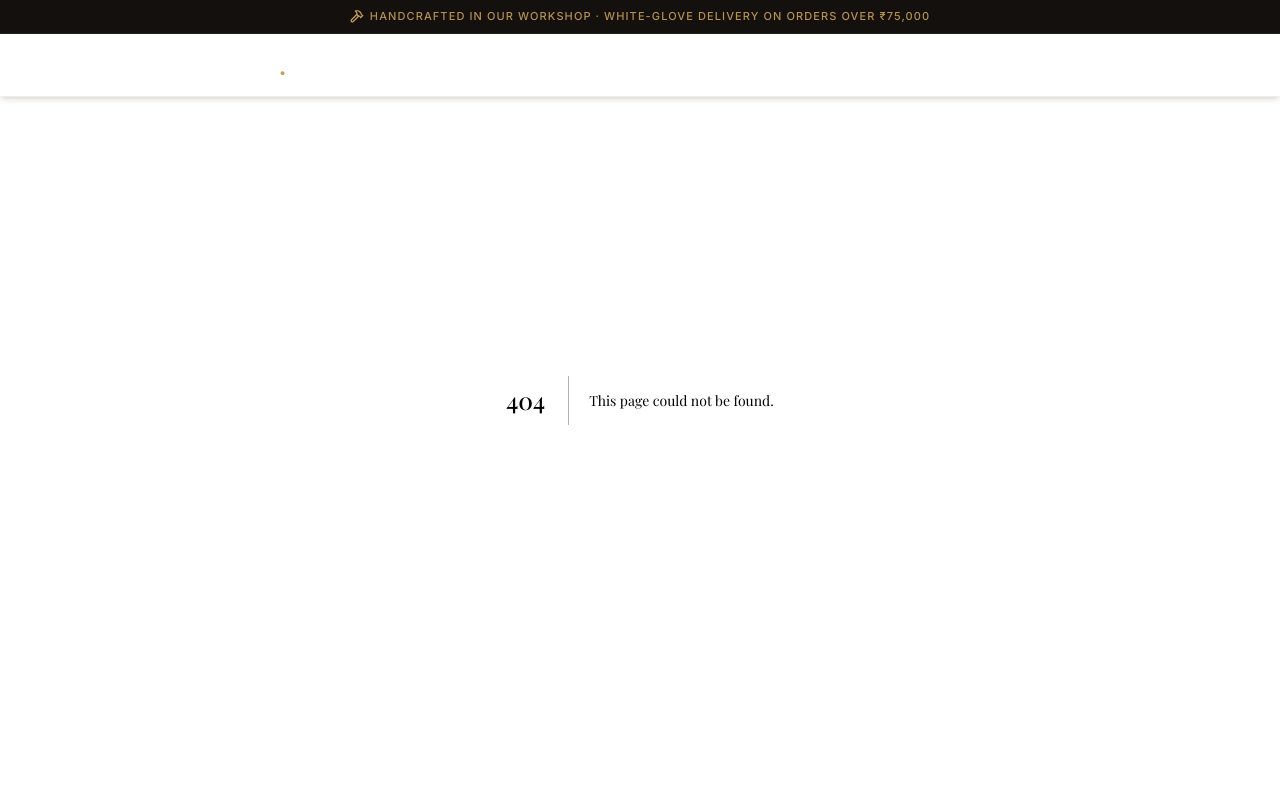
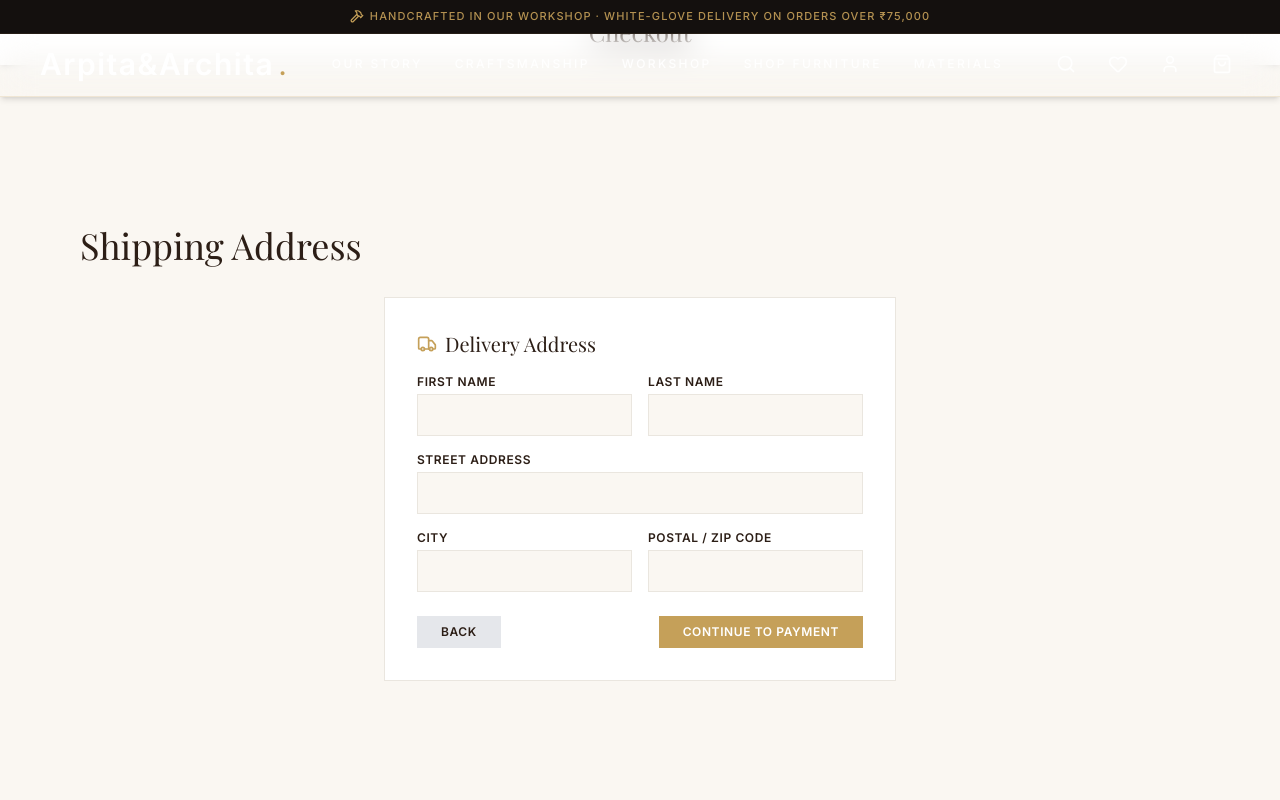
Before and after one commit to webdevpradeep/Furniture_collection, a Next.js app: page /checkout/shipping in a window 1280 px wide. Before the commit this address had no page. Shown: the top 800 px of the page. Built offline with nearby package versions, Linux system fonts and the light colour scheme; a web font is replaced by a local one.

Commit message:
feat: scaffold initial furniture shop, landing pages, and shared layout components

```diff
--- /dev/null
+++ b/src/app/checkout/shipping/page.tsx
@@ -0,0 +1,117 @@
+"use client";
+import Link from "next/link";
+import { Truck } from "lucide-react";
+import { useRouter } from "next/navigation";
+import { useCheckout } from "../CheckoutContext";
+
+export default function ShippingPage() {
+  const router = useRouter();
+  const { shippingInfo, setShippingInfo } = useCheckout();
+
+  const handleChange = (e: React.ChangeEvent<HTMLInputElement>) => {
+    const { name, value } = e.target;
+    setShippingInfo((prev) => ({ ...prev, [name]: value }));
+  };
+
+  const handleNext = (e: React.FormEvent) => {
+    e.preventDefault();
+    // Simple validation could be added here
+    router.push("/checkout/payment");
+  };
+
+  return (
+    <div className="pt-24 sm:pt-32 pb-24 bg-cream min-h-screen">
+      <div className="max-w-[1440px] mx-auto px-4 sm:px-6 lg:px-10">
+        <h1 className="font-[var(--font-heading)] text-3xl sm:text-4xl text-dark-brown mb-8">
+          Shipping Address
+        </h1>
+        <form onSubmit={handleNext} className="bg-white p-6 sm:p-8 border border-light-gray space-y-6 max-w-lg mx-auto">
+          <h2 className="font-[var(--font-heading)] text-xl text-dark-brown flex items-center gap-2 mb-4">
+            <Truck className="w-5 h-5 text-gold" /> Delivery Address
+          </h2>
+          <div className="grid grid-cols-1 sm:grid-cols-2 gap-4">
+            <div>
+              <label className="block text-xs font-semibold uppercase tracking-wider text-dark-brown mb-1">
+                First Name
+              </label>
+              <input
+                required
+                name="firstName"
+                type="text"
+                value={shippingInfo.firstName}
+                onChange={handleChange}
+                className="w-full px-3 py-2.5 text-sm bg-cream border border-light-gray focus:outline-none focus:border-gold"
+              />
+            </div>
+            <div>
+              <label className="block text-xs font-semibold uppercase tracking-wider text-dark-brown mb-1">
+                Last Name
+              </label>
+              <input
+                required
+                name="lastName"
+                type="text"
+                value={shippingInfo.lastName}
+                onChange={handleChange}
+                className="w-full px-3 py-2.5 text-sm bg-cream border border-light-gray focus:outline-none focus:border-gold"
+              />
+            </div>
+            <div className="sm:col-span-2">
+              <label className="block text-xs font-semibold uppercase tracking-wider text-dark-brown mb-1">
+                Street Address
+              </label>
+              <input
+                required
+                name="street"
+                type="text"
+                value={shippingInfo.street}
+                onChange={handleChange}
+                className="w-full px-3 py-2.5 text-sm bg-cream border border-light-gray focus:outline-none focus:border-gold"
+              />
+            </div>
+            <div>
+              <label className="block text-xs font-semibold uppercase tracking-wider text-dark-brown mb-1">
+                City
+              </label>
+              <input
+                required
+                name="city"
+                type="text"
+                value={shippingInfo.city}
+                onChange={handleChange}
+                className="w-full px-3 py-2.5 text-sm bg-cream border border-light-gray focus:outline-none focus:border-gold"
+              />
+            </div>
+            <div>
+              <label className="block text-xs font-semibold uppercase tracking-wider text-dark-brown mb-1">
+                Postal / ZIP Code
+              </label>
+              <input
+                required
+                name="zip"
+                type="text"
+                value={shippingInfo.zip}
+                onChange={handleChange}
+                className="w-full px-3 py-2.5 text-sm bg-cream border border-light-gray focus:outline-none focus:border-gold"
+              />
+            </div>
+          </div>
+          <div className="flex justify-between mt-6">
+            <Link
+              href="/checkout/cart"
+              className="px-6 py-2 bg-gray-200 text-dark-brown text-xs font-semibold uppercase tracking-wider hover:bg-gray-300 transition-colors"
+            >
+              Back
+            </Link>
+            <button
+              type="submit"
+              className="px-6 py-2 bg-gold text-white text-xs font-semibold uppercase tracking-wider hover:bg-gold/90 transition-colors"
+            >
+              Continue to Payment
+            </button>
+          </div>
+        </form>
+      </div>
+    </div>
+  );
+}
--- a/src/app/layout.tsx
+++ b/src/app/layout.tsx
@@ -5,7 +5,7 @@ import Navbar from "@/components/Navbar";
 import Footer from "@/components/Footer";
 
 export const metadata: Metadata = {
-  title: "FurniNest | Premium Furniture Manufacturer",
+  title: " Arpita&Archita | Premium Furniture Manufacturer",
   description:
     "Handcrafted premium furniture designed and manufactured in our workshop. From carefully selected materials to the final finish, every piece is built to last.",
 };
@@ -13,6 +13,14 @@ export const metadata: Metadata = {
 export default function RootLayout({ children }: { children: React.ReactNode }) {
   return (
     <html lang="en" className="scroll-smooth">
+      <head>
+        <link rel="manifest" href="/manifest.json" />
+        <link rel="icon" href="/favicon.svg" type="image/svg+xml" />
+        <meta name="theme-color" content="#006d77" />
+        <meta name="apple-mobile-web-app-capable" content="yes" />
+        <meta name="apple-mobile-web-app-status-bar-style" content="default" />
+        <meta name="apple-mobile-web-app-title" content=" Arpita&Archita" />
+      </head>
       <body className="min-h-screen flex flex-col bg-cream text-charcoal">
         <CartProvider>
           <Navbar />
--- /dev/null
+++ b/src/app/shop-furniture/page.tsx
@@ -0,0 +1,37 @@
+"use client";
+import Image from "next/image";
+
+export default function ShopFurniturePage() {
+  return (
+    <div className="pt-24 sm:pt-32 pb-24 bg-cream min-h-screen">
+      <div className="max-w-[1440px] mx-auto px-4 sm:px-6 lg:px-10">
+        <h1 className="font-[var(--font-heading)] text-4xl sm:text-5xl text-dark-brown mb-8 text-center">
+          Shop Furniture
+        </h1>
+        <p className="text-medium-gray text-lg leading-relaxed mb-8 text-center">
+          Explore our curated collection of handcrafted furniture, each piece made with premium materials and meticulous attention to detail.
+        </p>
+        {/* Example grid of furniture items */}
+        <div className="grid md:grid-cols-3 gap-8">
+          {/* Placeholder cards */}
+          {[1, 2, 3, 4, 5, 6].map((i) => (
+            <div key={i} className="bg-white p-4 border border-light-gray rounded-lg shadow-md">
+              <div className="relative h-48 mb-4">
+                <Image
+                  src={`https://images.unsplash.com/photo-1524758631624-e2822e304c36?auto=format&fit=crop&w=400&q=80`}
+                  alt={`Furniture ${i}`}
+                  fill
+                  className="object-cover rounded"
+                />
+              </div>
+              <h3 className="font-[var(--font-heading)] text-xl text-dark-brown mb-2 text-center">
+                Furniture {i}
+              </h3>
+              <p className="text-medium-gray text-sm text-center">Elegant, handcrafted, sustainable.</p>
+            </div>
+          ))}
+        </div>
+      </div>
+    </div>
+  );
+}
```
